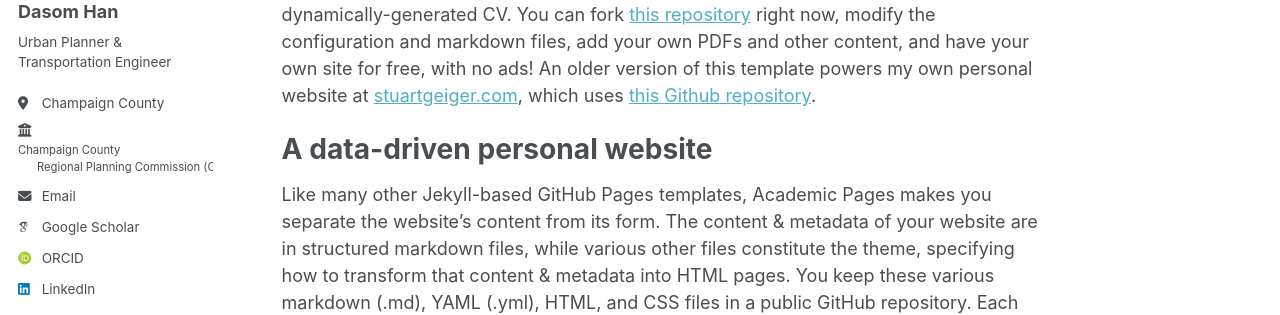
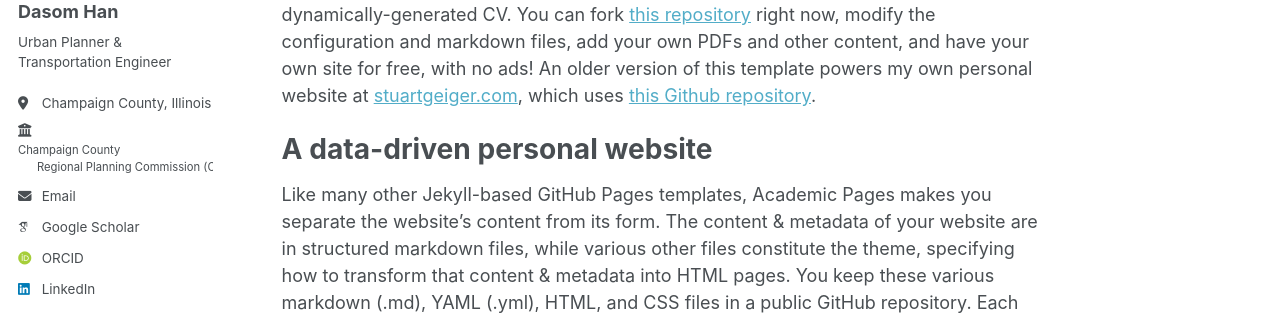
Before and after one commit to dasomh/dasomh.github.io, a Jekyll site: the page built from _pages/about.md, in a window 1280 px wide. Shown: the part 337-652 px from the top of the page. Built offline with Jekyll 4.4.1, drawn with Linux system fonts in a browser that asks for light colours; some web fonts are replaced.

Commit message:
Update _config.yml

```diff
--- a/_config.yml
+++ b/_config.yml
@@ -25,7 +25,7 @@ author:
   name             : "Dasom Han"
   pronouns         : # URL
   bio              : "Urban Planner & Transportation Engineer"
-  location         : "Champaign County"
+  location         : "Champaign County, Illinois"
   employer         : "<span style='font-size: smaller;'><a href='https://www.ccrpc.org/' target='_blank' style='text-decoration: none; color: inherit;'>Champaign County <br>&nbsp;&nbsp;&nbsp;&nbsp;&nbsp;&nbsp;Regional Planning Commission (CCRPC)</a></span>"
   uri              : # URL
   email            : "<span style='text-decoration: none;'>dsh12177@gmail.com</span>"
```
